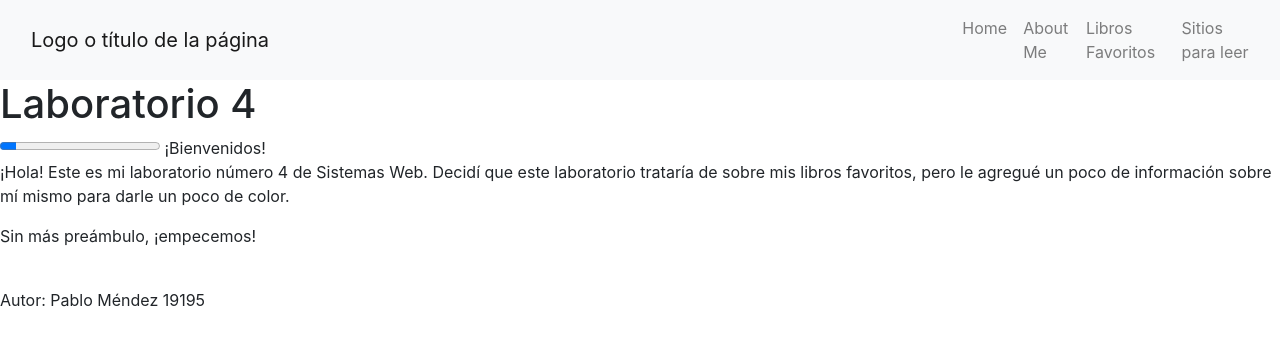
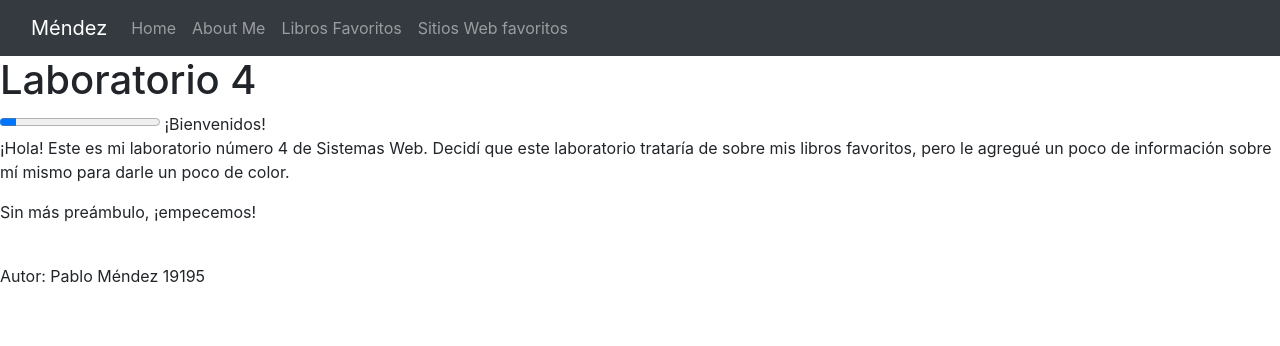
Before and after one commit to El-Mendez/Web_Lab07, a website built with webpack: page src/app/index/index.html in a window 1280 px wide. Built offline with nearby package versions, Linux system fonts and the light colour scheme.

Commit message:
Cree la barra de navegación y ya empieza a tomar forma mi diseño.

```diff
--- a/src/app/index/index.html
+++ b/src/app/index/index.html
@@ -4,35 +4,10 @@
 <head>
     <meta charset="UTF-8">
     <title>¡Bienvenido a mi historia!</title>
-
 </head>
-
 <body>
 
-<nav class="navbar navbar-expand-md navbar-light bg-light sticky-top">
-    <div class="container-fluid">
-        <a class="navbar-brand" href="index.html">Logo o título de la página</a>
-        <button class="navbar-toggler" type="button" data-toggle="collapse" data-target="#navbarResponsive">
-            <span class="navbar-toggler-icon"></span>
-        </button>
-    </div>
-    <div class="collapse navbar-collapse" id="navbarResponsive">
-        <ul class="navbar-nav ml-auto">
-            <li class="nav-item">
-                <a class="nav-link" href="#">Home</a>
-            </li>
-            <li class="nav-item">
-                <a class="nav-link" href="#">About Me</a>
-            </li>
-            <li class="nav-item">
-                <a class="nav-link" href="#">Libros Favoritos</a>
-            </li>
-            <li class="nav-item">
-                <a class="nav-link" href="#">Sitios para leer</a>
-            </li>
-        </ul>
-    </div>
-</nav>
+<nav class="navbar navbar-expand-md navbar-dark bg-dark sticky-top" id="navigationBar"></nav>
 
 <header>
     <h1>Laboratorio 4</h1>
--- a/src/app/index/index.js
+++ b/src/app/index/index.js
@@ -1,3 +1,5 @@
 import "./main.scss"
+import {implementNavigationBar} from "../utils/navigation";
 
-alert("Este es el index");
+const navigationBar = document.getElementById("navigationBar");
+implementNavigationBar(navigationBar);
--- /dev/null
+++ b/src/app/utils/constants.js
@@ -0,0 +1 @@
+export const brandName = "Méndez";
--- /dev/null
+++ b/src/app/utils/destinations.js
@@ -0,0 +1,18 @@
+export const destinations = [
+    {
+        name: "Home",
+        reference: "index.html",
+    },
+    {
+        name: "About Me",
+        reference: "#",
+    },
+    {
+        name: "Libros Favoritos",
+        reference: "#",
+    },
+    {
+        name: "Sitios Web favoritos",
+        reference: "#",
+    }
+]
--- a/src/app/utils/navigation.js
+++ b/src/app/utils/navigation.js
@@ -1,3 +1,55 @@
-export function createNavigationBar() {
-    return null;
+import {destinations} from "./destinations.js"
+import {brandName} from "./constants";
+
+export function implementNavigationBar(nav) {
+
+    const container = document.createElement("div");
+    container.classList.add("container-fluid");
+
+    const brandItem = document.createElement("a");
+    brandItem.classList.add("navbar-brand");
+    brandItem.href = "index.html";
+    brandItem.innerText = brandName;
+    container.appendChild(brandItem);
+
+    /*
+    const toggler = document.createElement("button");
+    toggler.class = "navbar-toggler";
+    toggler.type = "button";
+    // Todo implementar todo lo del toggle que no tengo idea de cómo hacerlo con JS
+    //<button class="navbar-toggler" type="button" data-bs-toggle="collapse" data-bs-target="#navbarNav" aria-controls="navbarNav" aria-expanded="false" aria-label="Toggle navigation">
+    const togglerIcon = document.createElement("span");
+    togglerIcon.class = "navbar-toggler-icon";
+    toggler.appendChild(togglerIcon);
+    toggler.appendChild(container);
+     */
+
+    const elementsListContainer = document.createElement("div");
+    elementsListContainer.classList.add("collapse", "navbar-collapse");
+    elementsListContainer.id = "navbarNav";
+    container.appendChild(elementsListContainer);
+
+    const elementList = document.createElement("ul");
+    elementList.classList.add("navbar-nav");
+    createDestinations(elementList);
+    elementsListContainer.appendChild(elementList);
+
+    nav.appendChild(container);
 }
+
+function createDestinations(destinationList) {
+    for(let i = 0; i < destinations.length; i++) {
+        const destination = destinations[i];
+
+        let element = document.createElement("li");
+        element.classList.add("nav-item");
+
+        let reference = document.createElement("a");
+        reference.classList.add("nav-link");
+        reference.innerText = destination.name;
+        reference.href = destination.reference;
+
+        element.appendChild(reference);
+        destinationList.appendChild(element);
+    }
+}
```
Also changed, not shown: 1 other file.
